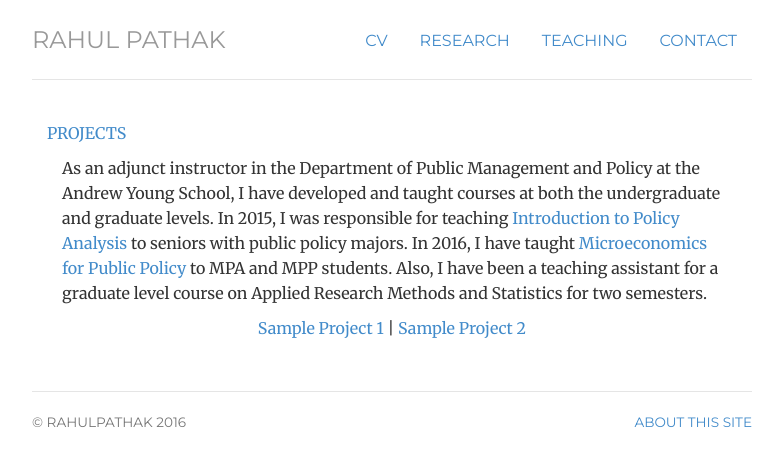
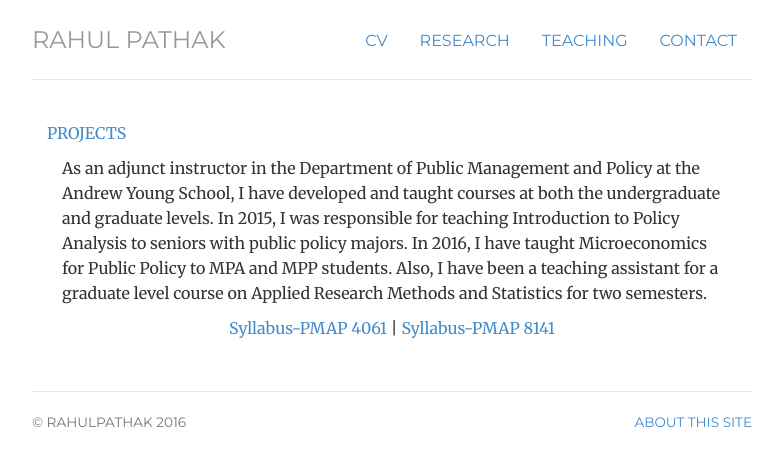
Before and after one commit to pathak-rahul/pathak-rahul.github.io, a Jekyll site: the page built from experience/index.html, in a window 1280 px wide. Shown: the top 466 px of the page, without its empty margins (248-1031 px from the left). Built offline with Jekyll 4.4.1, drawn with Linux system fonts in a browser that asks for light colours.

Commit message:
Update index.html

```diff
--- a/experience/index.html
+++ b/experience/index.html
@@ -14,11 +14,11 @@
 	<div itemscope itemtype="http://data-vocabulary.org/Person" class="col-sm-12">
 
 	<div itemscope itemtype="http://data-vocabulary.org/Person" class="col-sm-12">
-<p class-"lead"> As an adjunct instructor in the Department of Public Management and Policy at the Andrew Young School, I have developed and taught courses at both the undergraduate and graduate levels. In 2015, I was responsible for teaching <a href="/files/4061.pdf"> Introduction to Policy Analysis</a> to seniors with public policy majors. In 2016, I have taught <a href="/files/8141.pdf"> Microeconomics for Public Policy</a>  to MPA and MPP students. Also, I have been a teaching assistant for a graduate level course on Applied Research Methods and Statistics for two semesters.
+<p class-"lead"> As an adjunct instructor in the Department of Public Management and Policy at the Andrew Young School, I have developed and taught courses at both the undergraduate and graduate levels. In 2015, I was responsible for teaching  Introduction to Policy Analysis to seniors with public policy majors. In 2016, I have taught Microeconomics for Public Policy  to MPA and MPP students. Also, I have been a teaching assistant for a graduate level course on Applied Research Methods and Statistics for two semesters.
 	</div>
 
 
-<p class="text-center"> <a href="/files/4061.pdf"> Sample Project 1</a> | <a href="/files/8141.pdf"> Sample Project 2</a>
+<p class="text-center"> <a href="/files/4061.pdf"> Syllabus-PMAP 4061</a> | <a href="/files/8141.pdf"> Syllabus-PMAP 8141</a>
 
 
 
```
